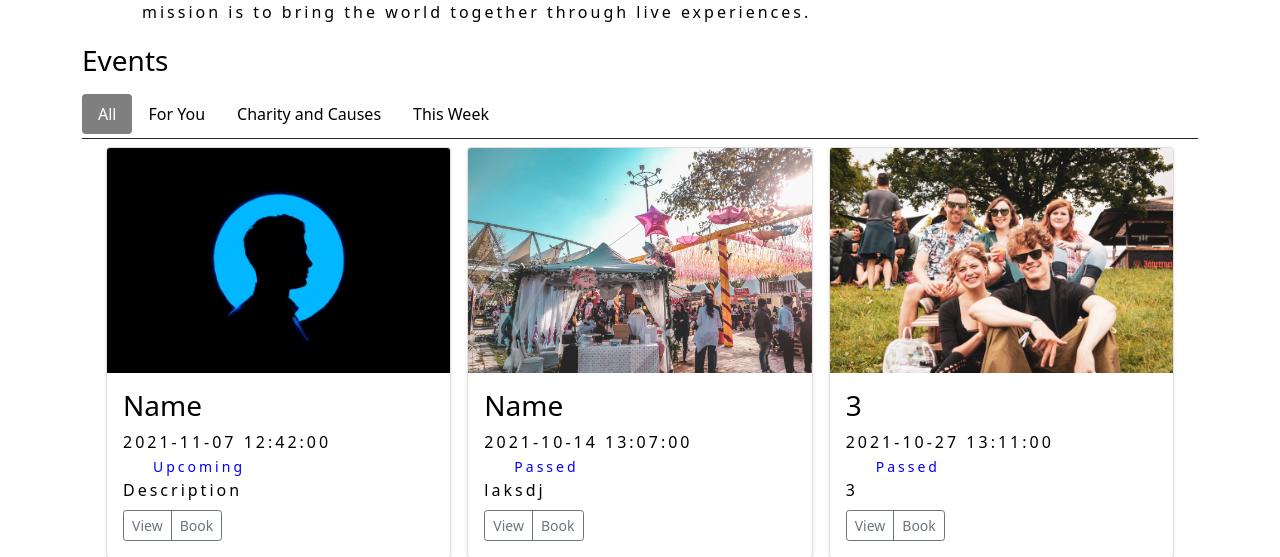
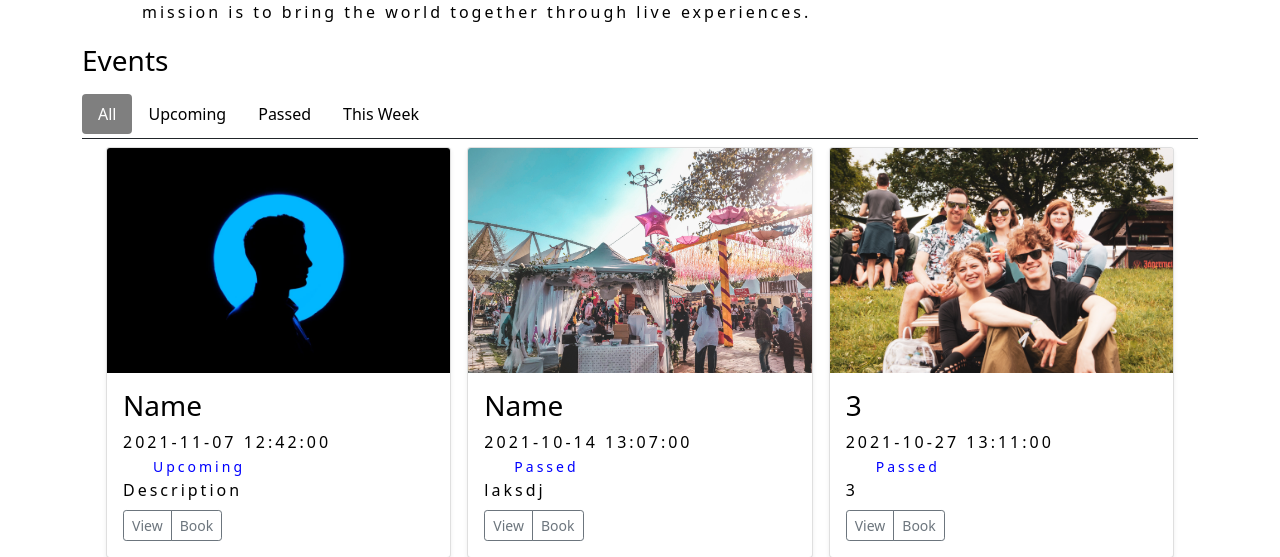
Before and after one commit to krismac12/WEBSITE, a Flask app: page / in a window 1280 px wide. Shown: the part 517-1074 px from the top of the page. Run offline with Flask 2, Linux system fonts and the light colour scheme; a user stored in the database is signed in; data comes from the database, SQL or seed files in the repository; parts of the project's set-up code (start-up, migrations or seed data) failed here and were passed over; some libraries are stand-ins or nearby versions.

Commit message:
Add files via upload

```diff
--- a/website/templates/base.html
+++ b/website/templates/base.html
@@ -117,8 +117,6 @@
                                 </a>
                                 {% if current_user.is_authenticated %}
                                 <ul class="dropdown-menu text-small shadow" aria-labelledby="dropdownUser2">
-                                    <li><a class="dropdown-item" href="#">New project...</a></li>
-                                    <li><a class="dropdown-item" href="#">Settings</a></li>
                                     <li><a class="dropdown-item" href="/user">Profile</a></li>
                                     <li>
                                         <hr class="dropdown-divider">
--- a/website/templates/index.html
+++ b/website/templates/index.html
@@ -59,16 +59,16 @@
 
             <ul class="nav nav-pills border-bottom border-dark pb-1 pt-2">
                 <li class="nav-item pill-1">
-                    <a class="nav-link active" href="#">All</a>
+                    <a class="nav-link active" href="/">All</a>
                 </li>
                 <li class="nav-item pill-2">
-                    <a class="nav-link" href="#">For You</a>
+                    <a class="nav-link" href="{{url_for('main.upcoming')}}">Upcoming</a>
                 </li>
                 <li class="nav-item pill-3">
-                    <a class="nav-link" href="#">Charity and Causes</a>
+                    <a class="nav-link" href="{{url_for('main.passed')}}">Passed</a>
                 </li>
                 <li class="nav-item pill-4">
-                    <a class="nav-link" href="#" tabindex="-1" aria-="true">This Week</a>
+                    <a class="nav-link" href="{{url_for('main.week')}}" tabindex="-1" aria-="true">This Week</a>
                 </li>
             </ul>
 
--- a/website/views.py
+++ b/website/views.py
@@ -9,6 +9,7 @@ from . import db
 import os
 from website.forms import Create, ReviewForm
 from .models import *
+import datetime
 
 bp = Blueprint('main', __name__)
 
@@ -17,7 +18,47 @@ def index():
     FirstEvent = Event.query.first()
     Carosels = Event.query.filter(Event.id.between(2, 4))
     Events = Event.query.all()
-    current = datetime.now()
+    current = datetime.datetime.now()
+    # testing template variable input
+    # 1: brunch, 2: bordeaux, 3: graze, 4: dim sum, 5: donut, 6: senses, 7: beer, 8: book, 9: massimo
+
+    return render_template('index.html',
+    events=Events,
+    carosels=Carosels, current = current, First = FirstEvent)
+
+@bp.route('/upcoming')
+def upcoming():
+    FirstEvent = Event.query.first()
+    Carosels = Event.query.filter(Event.id.between(2, 4))
+    current = datetime.datetime.now()
+    Events = Event.query.filter(Event.start_date >= current)
+    # testing template variable input
+    # 1: brunch, 2: bordeaux, 3: graze, 4: dim sum, 5: donut, 6: senses, 7: beer, 8: book, 9: massimo
+
+    return render_template('index.html',
+    events=Events,
+    carosels=Carosels, current = current, First = FirstEvent)
+
+@bp.route('/passed')
+def passed():
+    FirstEvent = Event.query.first()
+    Carosels = Event.query.filter(Event.id.between(2, 4))
+    current = datetime.datetime.now()
+    Events = Event.query.filter(Event.start_date <= current)
+    # testing template variable input
+    # 1: brunch, 2: bordeaux, 3: graze, 4: dim sum, 5: donut, 6: senses, 7: beer, 8: book, 9: massimo
+
+    return render_template('index.html',
+    events=Events,
+    carosels=Carosels, current = current, First = FirstEvent)
+
+@bp.route('/week')
+def week():
+    FirstEvent = Event.query.first()
+    Carosels = Event.query.filter(Event.id.between(2, 4))
+    current = datetime.datetime.now()
+    nextweek = current + datetime.timedelta(days=7)
+    Events = Event.query.filter(Event.start_date.between(current, nextweek))
     # testing template variable input
     # 1: brunch, 2: bordeaux, 3: graze, 4: dim sum, 5: donut, 6: senses, 7: beer, 8: book, 9: massimo
 
```
Also changed, not shown: 1 other file.
